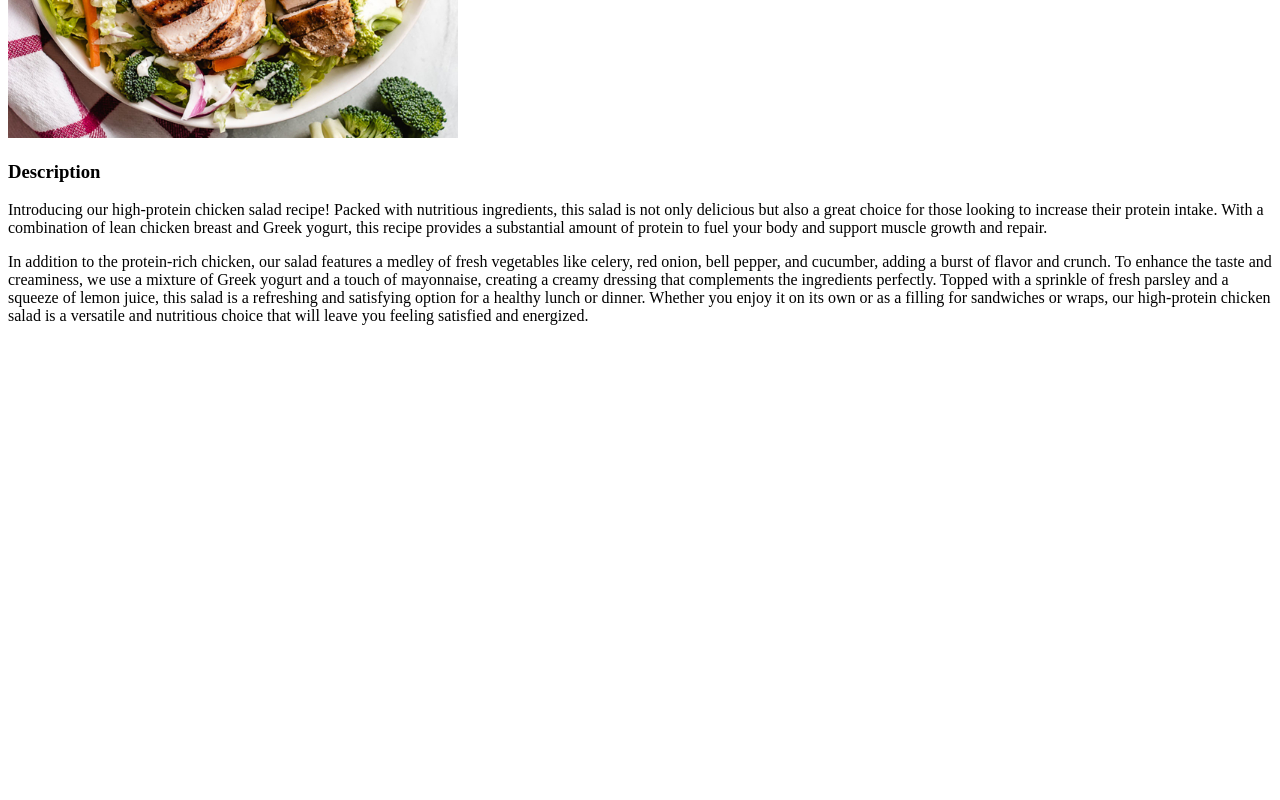
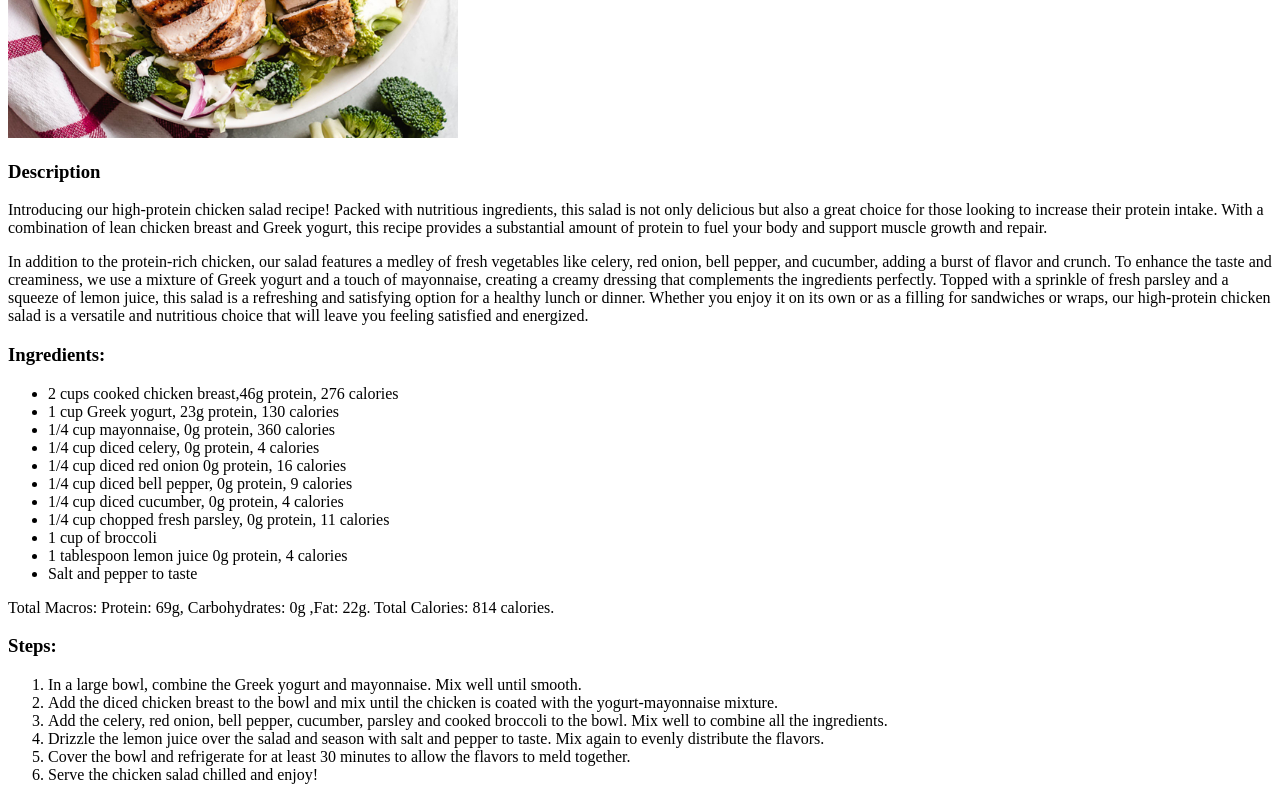
Before and after one commit to Abd-Qadeer/odin-recipes, a plain HTML site: page recipes/chicken-salad.html in a window 1280 px wide. Shown: the part 392-1192 px from the top of the page. Before the commit the page ends 800 px from the top, so only its background shows below. Drawn offline with Linux system fonts and the light colour scheme.

Commit message:
Add list feature to the chicken salad recipe
the list feature makes the information more presentable and readable.

```diff
--- a/recipes/chicken-salad.html
+++ b/recipes/chicken-salad.html
@@ -18,6 +18,32 @@
         <p>Introducing our high-protein chicken salad recipe! Packed with nutritious ingredients, this salad is not only delicious but also a great choice for those looking to increase their protein intake. With a combination of lean chicken breast and Greek yogurt, this recipe provides a substantial amount of protein to fuel your body and support muscle growth and repair.</p>
         <p>In addition to the protein-rich chicken, our salad features a medley of fresh vegetables like celery, red onion, bell pepper, and cucumber, adding a burst of flavor and crunch. To enhance the taste and creaminess, we use a mixture of Greek yogurt and a touch of mayonnaise, creating a creamy dressing that complements the ingredients perfectly. Topped with a sprinkle of fresh parsley and a squeeze of lemon juice, this salad is a refreshing and satisfying option for a healthy lunch or dinner. Whether you enjoy it on its own or as a filling for sandwiches or wraps, our high-protein chicken salad is a versatile and nutritious choice that will leave you feeling satisfied and energized.</p>
 
+        <h3>Ingredients:</h3>
+        <ul>
+            <li>2 cups cooked chicken breast,46g protein, 276 calories</li>
+            <li>1 cup Greek yogurt, 23g protein, 130 calories</li>
+            <li>1/4 cup mayonnaise, 0g protein, 360 calories</li>
+            <li>1/4 cup diced celery, 0g protein, 4 calories</li>
+            <li>1/4 cup diced red onion 0g protein, 16 calories</li>
+            <li>1/4 cup diced bell pepper, 0g protein, 9 calories</li>
+            <li>1/4 cup diced cucumber, 0g protein, 4 calories</li>
+            <li>1/4 cup chopped fresh parsley, 0g protein, 11 calories</li>
+            <li>1 cup of broccoli</li>
+            <li>1 tablespoon lemon juice 0g protein, 4 calories</li>
+            <li>Salt and pepper to taste</li>
+        </ul>
+        <p>Total Macros: Protein: 69g, Carbohydrates: 0g ,Fat: 22g. Total Calories: 814 calories.</p>
+
+        <h3>Steps:</h3>
+        <ol>
+            <li>In a large bowl, combine the Greek yogurt and mayonnaise. Mix well until smooth.</li>
+            <li>Add the diced chicken breast to the bowl and mix until the chicken is coated with the yogurt-mayonnaise mixture.</li>
+            <li>Add the celery, red onion, bell pepper, cucumber, parsley and cooked broccoli to the bowl. Mix well to combine all the ingredients.</li>
+            <li>Drizzle the lemon juice over the salad and season with salt and pepper to taste. Mix again to evenly distribute the flavors.</li>
+            <li>Cover the bowl and refrigerate for at least 30 minutes to allow the flavors to meld together.</li>
+            <li>Serve the chicken salad chilled and enjoy!</li>
+        </ol>
+
 
     </body>
 
```
